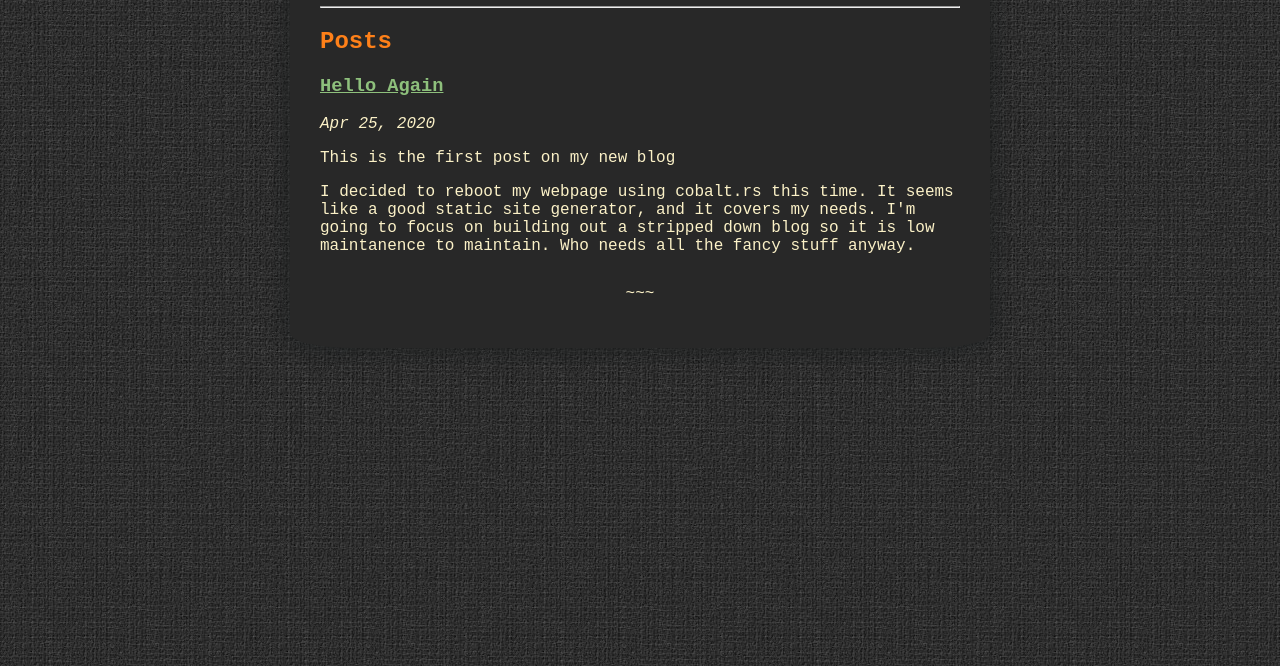
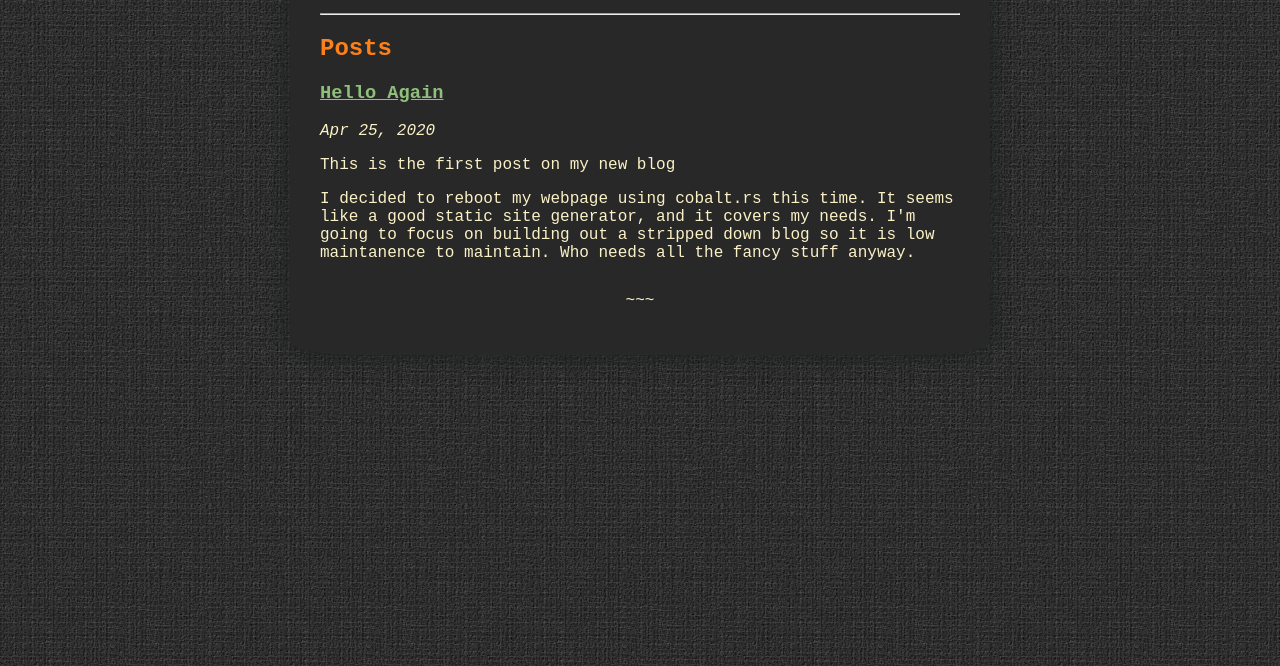
Before and after one commit to polymerwitch/polymerwitch.github.io, a plain HTML site: page index.html in a window 1280 px wide. Shown: the part 134-800 px from the top of the page. Drawn offline with Linux system fonts and the light colour scheme.

Commit message:
Fixed body css

```diff
--- a/base.css
+++ b/base.css
@@ -1,4 +1,7 @@
 body {
+  margin: 0px;
+  padding-top: 15px;
+  padding-bottom: 15px;
   background: #282828;
   background-image: url(/imgs/tile.jpg);
   background-repeat: repeat; }
```
